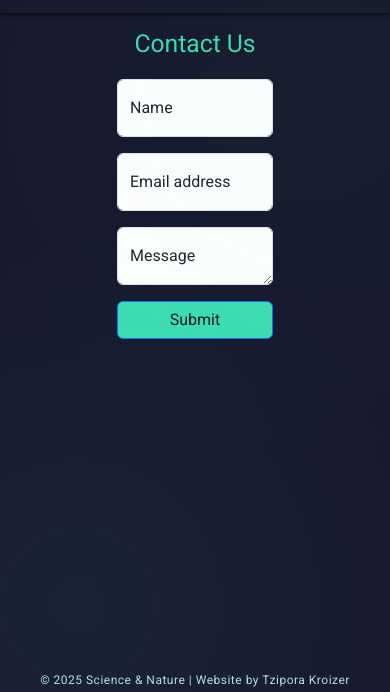
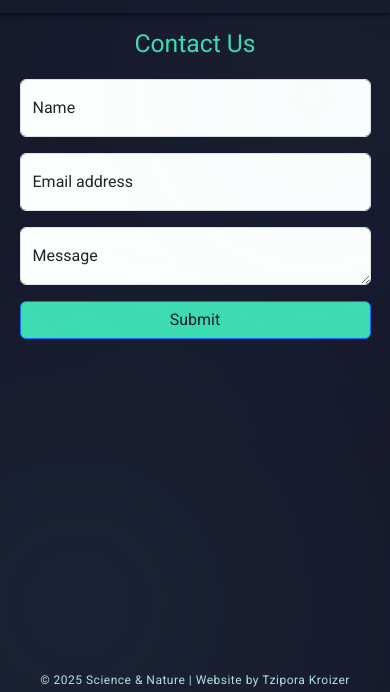
Before and after one commit to Tzipik652/science-nature-site, a plain HTML site: page pages/contact.html in a window 390 px wide. Shown: the part 71-763 px from the top of the page. Drawn offline with nearby package versions, Linux system fonts and the light colour scheme.

Commit message:
responsive design: adjust contact form width for smaller screens

```diff
--- a/css/contact.css
+++ b/css/contact.css
@@ -17,3 +17,8 @@ form h2{
     background-color: #34b89e;
     color: white;
 }
+@media (max-width: 768px) {
+    form{
+        width: 90%;
+    }
+}
```
